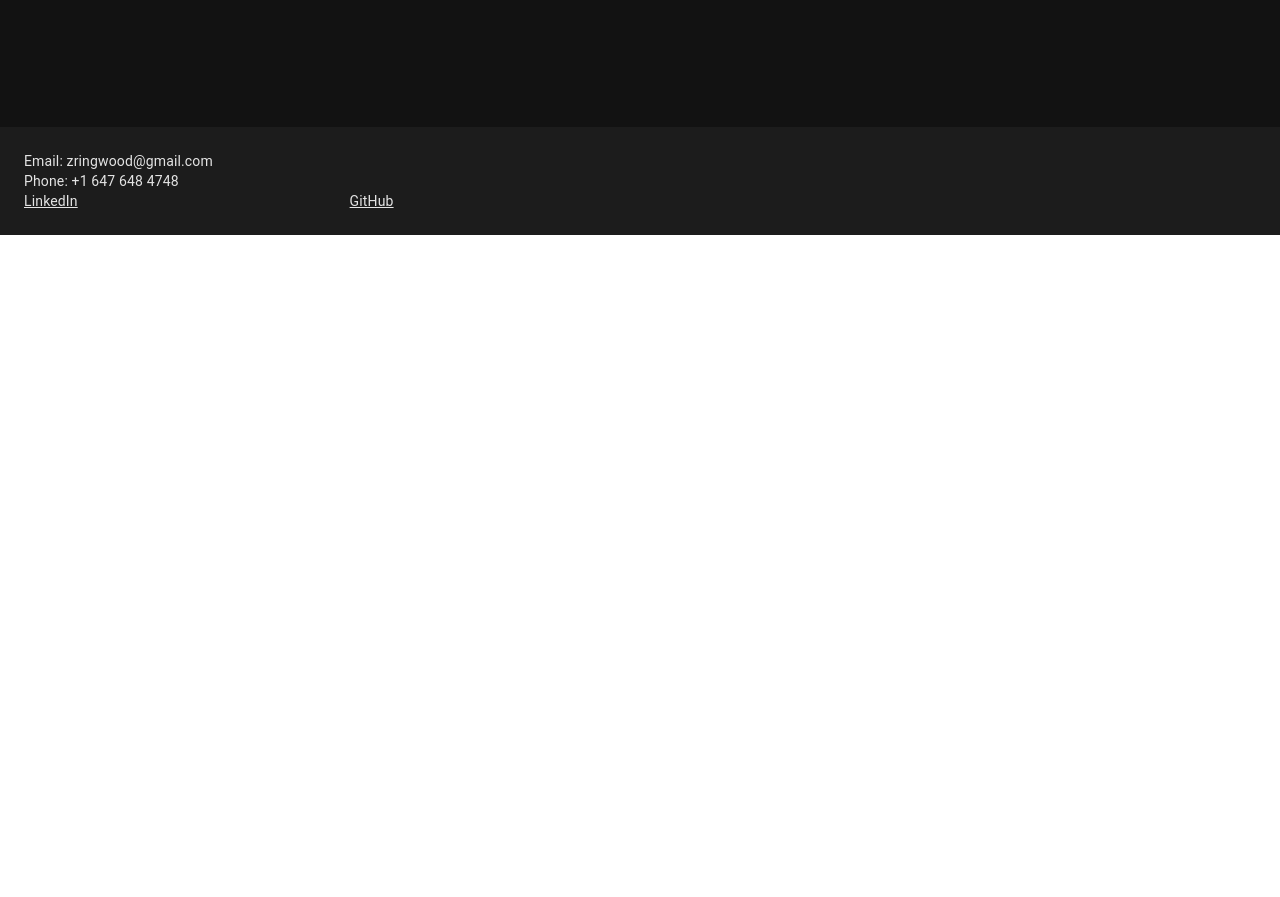
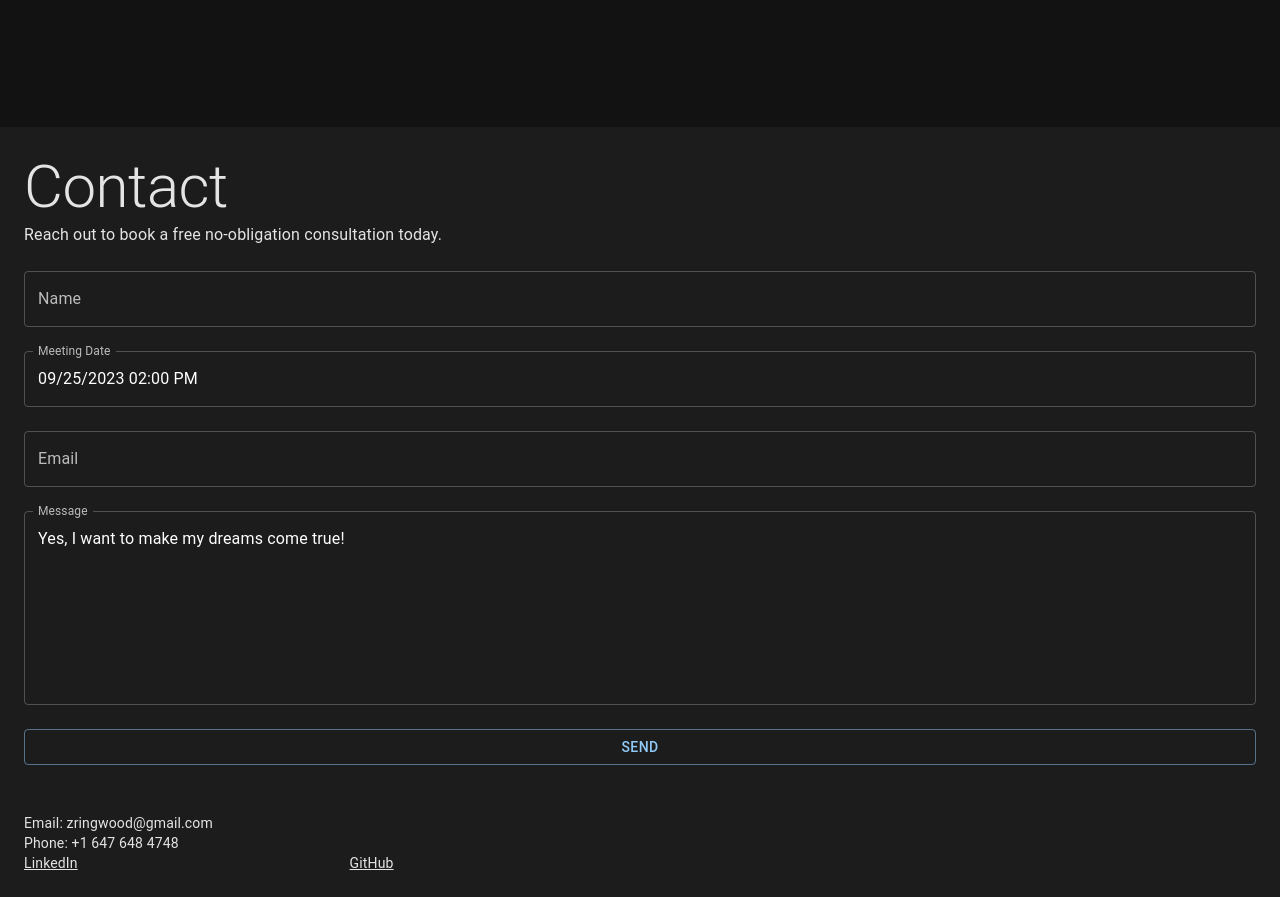
Before and after one commit to zringwood/portfolio-website, a React (Create React App) app: page / in a window 1280 px wide. Shown: the part 1540-2437 px from the top of the page. Before the commit the page ends 1775 px from the top, so only its background shows below. Built offline with nearby package versions, Linux system fonts and the light colour scheme; the HTML template or start-up script is replaced by a standard one.

Commit message:
Added a form to register for meetings.

```diff
--- a/package.json
+++ b/package.json
@@ -7,9 +7,11 @@
     "@emotion/styled": "^11.11.0",
     "@mui/icons-material": "^5.14.7",
     "@mui/material": "^5.14.7",
+    "@mui/x-date-pickers": "^6.15.0",
     "@testing-library/jest-dom": "^5.17.0",
     "@testing-library/react": "^13.4.0",
     "@testing-library/user-event": "^13.5.0",
+    "dayjs": "^1.11.10",
     "react": "^18.2.0",
     "react-dom": "^18.2.0",
     "react-router": "^6.14.2",
--- a/src/App.js
+++ b/src/App.js
@@ -1,22 +1,23 @@
 import Biography from "./pages/Biography/Biography";
-import {BrowserRouter,Routes, Route} from 'react-router-dom'
+import { BrowserRouter, Routes, Route } from 'react-router-dom'
 import Tactics from "./pages/Tactics/Tactics";
 import Portfolio from "./pages/Portfolio/Portfolio";
 import Energy from "./pages/Energy/Energy";
-
+import { LocalizationProvider } from '@mui/x-date-pickers';
+import { AdapterDayjs } from '@mui/x-date-pickers/AdapterDayjs'
 import NavigationMenu from "./components/NavigationMenu/NavigationMenu";
 import Footer from "./components/Footer/Footer";
 import { ThemeProvider, createTheme } from "@mui/material";
 function App() {
   const theme = createTheme({
-    palette:{
-        mode:'dark'
+    palette: {
+      mode: 'dark'
     },
-    components:{
-      MuiAccordion:{
-        border:"none",
-        boxShadow:"none",
-        outline:"none",
+    components: {
+      MuiAccordion: {
+        border: "none",
+        boxShadow: "none",
+        outline: "none",
       }
     },
 
@@ -24,22 +25,28 @@ function App() {
   theme.palette.background.lighter = newShade(theme.palette.background.default, 10)
   return (
     <ThemeProvider theme={theme}>
+      <LocalizationProvider dateAdapter={AdapterDayjs}>
+
         <BrowserRouter>
           <NavigationMenu sx={{
             zIndex: 200000,
             position: "fixed",
             right: "5%",
-         top: "5%",}}/>
+            top: "5%",
+          }} />
           <Routes>
-      <Route path="/" element={<Biography />}/>
-      <Route path="/tactics" element={<Tactics projectURL={"https://tactics.zacharyringwood.com"}/>}/>
-      <Route path="/portfolio" element={<Portfolio />}/>
-      <Route path="/energy" element={<Energy />}/>
+            <Route path="/" element={<Biography />} />
+            <Route path="/tactics" element={<Tactics projectURL={"https://tactics.zacharyringwood.com"} />} />
+            <Route path="/portfolio" element={<Portfolio />} />
+            <Route path="/energy" element={<Energy />} />
 
           </Routes>
-    <Footer/>
+          <Footer />
         </BrowserRouter>
+
+      </LocalizationProvider>
     </ThemeProvider>
+
   );
 }
 
--- a/src/pages/Biography/Biography.jsx
+++ b/src/pages/Biography/Biography.jsx
@@ -2,19 +2,29 @@ import Headshot from "../../assets/headshot.png"
 import "./Biography.scss"
 import SkillCard from "../../components/SkillCard/SkillCard"
 import AnimationSection from "../../components/AnimationSection/AnimationSection"
-import { Box, Typography, useTheme } from "@mui/material"
+import { Box, Typography, useTheme, Button, TextField } from "@mui/material"
 import Chess from "../../assets/ChessIcon"
 import ProjectCard from "../../components/ProjectCard/ProjectCard"
 import { Mouse, Power } from "@mui/icons-material"
+import { DateTimePicker } from "@mui/x-date-pickers"
+import dayjs from "dayjs"
+import { useState } from "react"
 
-
+const sectionHeader = "h2"
+const subheader = "h4"
 function Biography() {
   const theme = useTheme()
   const section = {
     padding:theme.spacing(3),
     backgroundColor:"background.default"
   }
-
+  const [isEmailError, setIsEmailError] = useState(false)
+  const [isSubmitSuccessful, setIsSubmitSuccessful] = useState(false)
+  const sendBooking = (e) => {
+    e.preventDefault()
+    setIsEmailError(e.target.email.value.length === 0)
+    setIsSubmitSuccessful(!isEmailError)
+  }
     return (<>
             <Box component="section"
             sx={{...section}} >
@@ -50,7 +60,7 @@ function Biography() {
             </Box>
             <Box component="section"
             sx={{...section, backgroundColor:"background.lighter", display:"flex", flexDirection:"column", rowGap:theme.spacing(2)}}>
-                <Typography component="h2" variant="h2" >Projects</Typography>
+                <Typography component="h2" variant={sectionHeader} >Projects</Typography>
                 <AnimationSection animations={"projectCard--fadeup"}>
                 <ProjectCard title="Energy Infrastructure" description={"I set up the entire IT infrastructure for a midsize energy company. Click here to find out how I did it."} icon={<Power sx={{height:"100px"}}/>} target={"/energy"}/>
                 </AnimationSection>
@@ -62,7 +72,7 @@ function Biography() {
                 </AnimationSection>
             </Box>
             <Box component="section" sx={{...section}}>
-                <Typography component="h2" variant="h2">Skills</Typography>
+                <Typography component="h2" variant={sectionHeader}>Skills</Typography>
 
                 <Box sx={{
                        display:"flex",
@@ -120,8 +130,21 @@ function Biography() {
                 } />
                 </AnimationSection>
                 </Box>
-
             </Box>
+                <Box component = "section" sx={{...section, backgroundColor:"background.lighter"}}>
+                    <Typography variant={sectionHeader}>Contact</Typography>
+                    <form onSubmit={sendBooking}>
+                        <Box sx={{display:"flex",flexDirection:"column",rowGap:theme.spacing(3)}}>
+                        <Typography variant="body1">Reach out to book a free no-obligation consultation today.</Typography>
+                        <TextField variant="outlined" type="text" label="Name" name="name"/>
+                        <DateTimePicker variant="outlined" name="date" label="Meeting Date" defaultValue={dayjs().set("hour",14).set("minute", 0).set("day", dayjs().get("day")+7)} referenceDate={dayjs().set("hour",14).set("minute", 0).set("day", dayjs().get("day")+7)}/>
+                        <TextField variant="outlined" type="text" label="Email" name="email" id="email" error={isEmailError} onChange={e => setIsEmailError(e.target.value.length === 0) }/>
+                        <TextField variant="outlined" multiline rows="7" type="text" label="Message" name="content" defaultValue="Yes, I want to make my dreams come true!"/>
+                        <Button variant="outlined" type="submit">Send</Button>
+                        {isSubmitSuccessful && <Typography variant="body1" sx={{color:theme.palette.success.main}}>Message Sent! We'll send you a response within three days.</Typography>}
+                        </Box>
+                    </form>
+                </Box>
 
 
         </>)
```
Also changed, not shown: 1 other file (tests, documents, lock files or other folders). Lines whose indentation alone changed are shown as unchanged.
